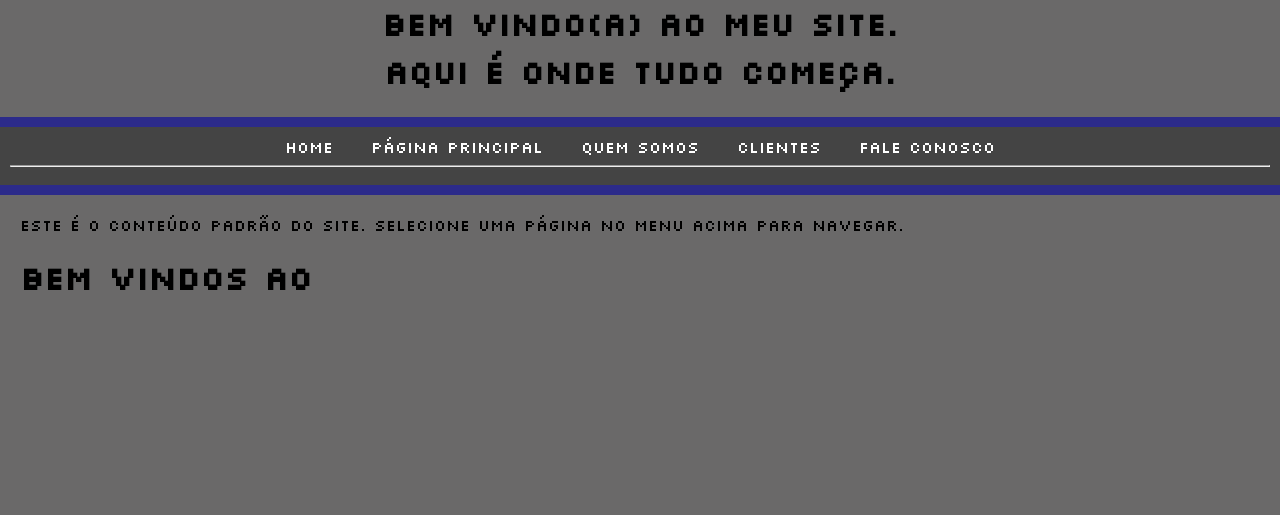
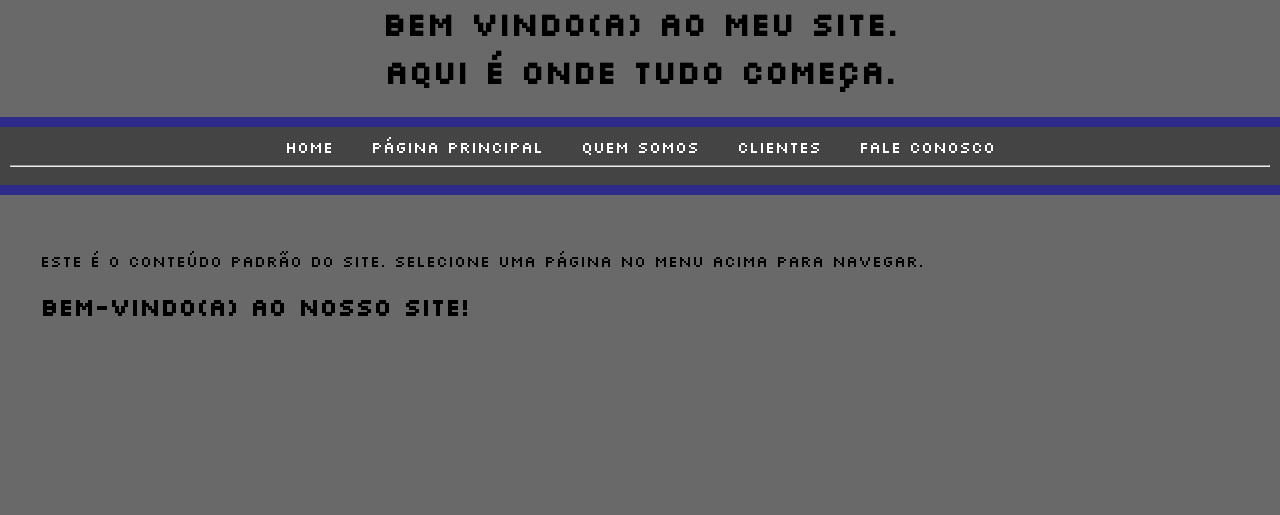
Before and after one commit to hastz142/Potato, a PHP site: page / in a window 1280 px wide. Shown: the top 515 px of the page. Run offline with PHP 8.4, Linux system fonts and the light colour scheme.

Commit message:
Update conteudo.php

```diff
--- a/conteudo.php
+++ b/conteudo.php
@@ -1,6 +1,6 @@
-<?php
-echo "Este é o conteúdo padrão do site. Selecione uma página no menu acima para navegar.<br>";
-?>
-
-<h1>
-    Bem vindos ao
+<main>
+    <section>
+        <p>Este é o conteúdo padrão do site. Selecione uma página no menu acima para navegar.</p>
+        <h1>Bem-vindo(a) ao nosso site!</h1>
+    </section>
+</main>
```
